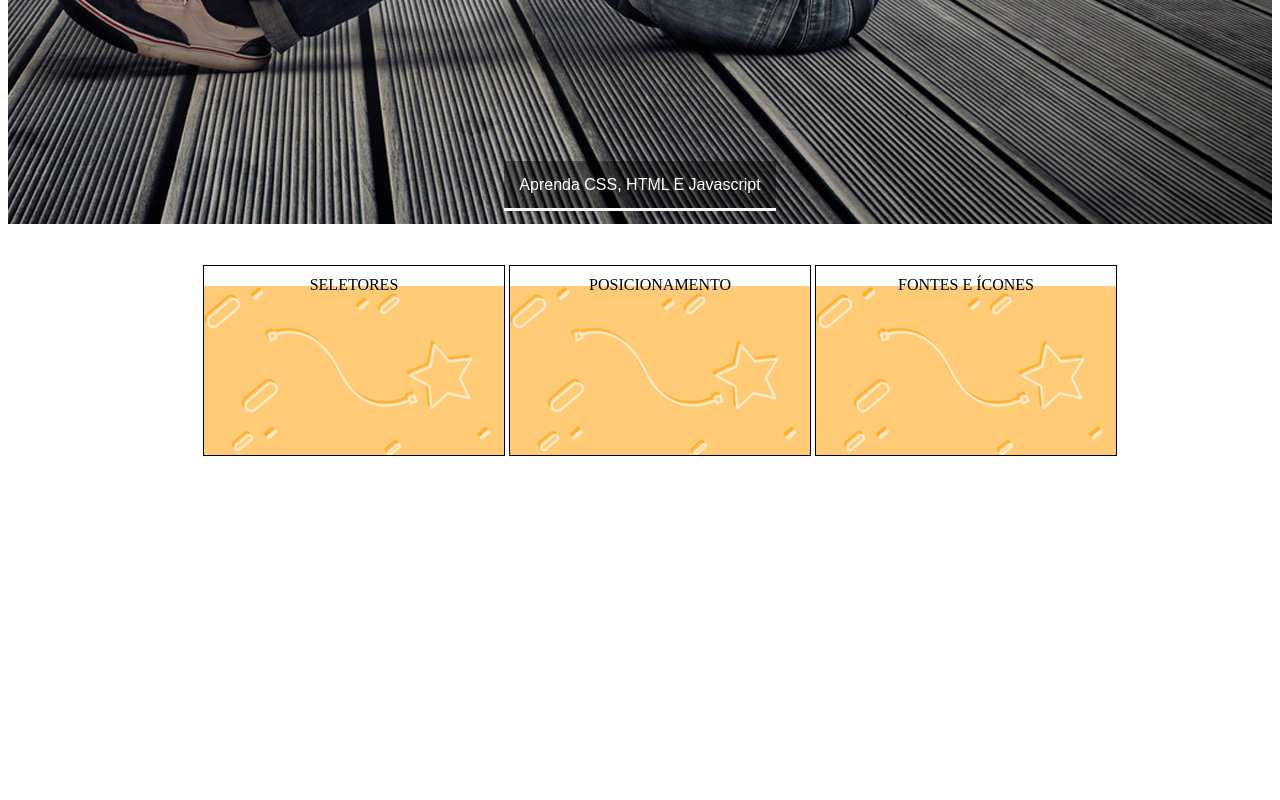
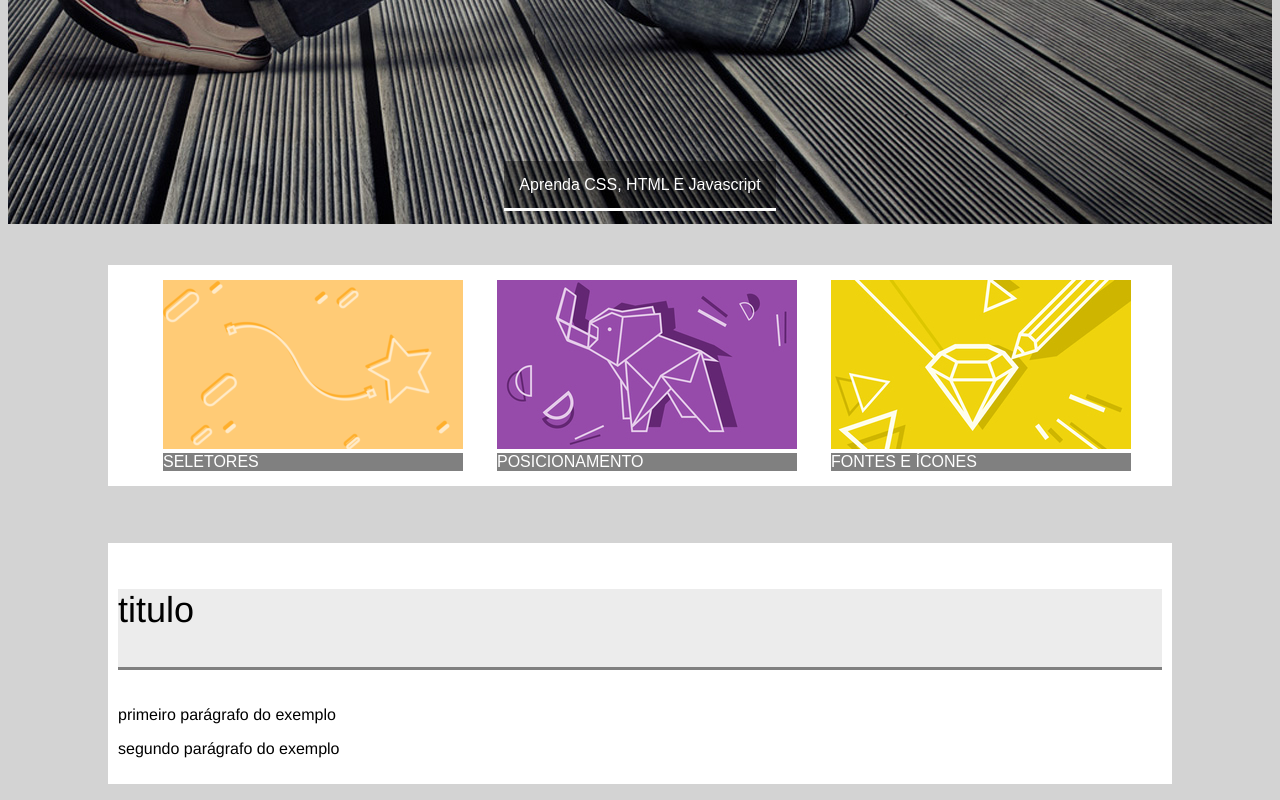
Before and after one commit to ronan-vargas/udemy-html-css-js, a plain HTML site: page 09_TesteCSS.html in a window 1280 px wide. Shown: the part 535-1335 px from the top of the page. Before the commit the page ends 1040 px from the top, so only its background shows below. Drawn offline with Linux system fonts and the light colour scheme.

Commit message:
Terceira secao

```diff
--- a/09_TesteCSS.html
+++ b/09_TesteCSS.html
@@ -8,6 +8,9 @@
         <meta name="Description" content="Página do Medeiros">
         <meta name="keywords" content="html5, tec">
         <style>
+            body {
+                background-color: lightgray;
+            }
             #s1 {
                 background-image: url(ProjetoCSS-inicio/imagens/bg-3.jpg);
                 color: white;
@@ -15,18 +18,11 @@
                 font-family: sans-serif;
                 background-position: right bottom;
             }
-
-            #s2 {
-                padding: 25px 100px;
-            }
-            #a1 {
-
-            }
-            #a2 {
+            #s1-a2 {
                 padding: 300px 0px;
                 text-align: center;
             }
-            .uls1 {
+            .s1-a1-li {
                 list-style: none;
                 float: right;
                 padding: 12px 25px;
@@ -34,69 +30,96 @@
                 border-width: thin;
                 margin: 10px;
             }
-            #a3 {
+            #s1-a2-p1 {
+                display: inline;
+                font-size: 56px;
+
+            }
+            #s1-a3 {
                 text-align: center;
                 padding: 30px 150px;
                 float: center;
             }
-
-            #p1 {
-                display: inline;
-                font-size: 56px;
-
+            #s2 {
+                padding: 25px 100px;
+                background-color: lightgray;
             }
-
-            #p2 {
+            #s1-a3-p2 {
                 display: inline;
                 background-color: rgba(0,0,0,0.4);
                 border-bottom-style: solid;
                 padding: 15px;
                 border-bottom-color: white;
              }
-            #ula4 {
-                text-align: center;
+            #s2-a4-ul {
+                background-color: white;
             }
-            #uls2 {
-                background: url("/ProjetoCSS-inicio/imagens/card_01.png") no-repeat left bottom;
-                /*list-style: none;*/
-                padding: 10px 25px;
-                border-style: solid;
+            .s2-a4-ul-li {
+                padding: 15px;
                 border-width: thin;
+                display: inline-block;
+                font-family: Arial;
+
+            }
+            .s2-a4-ul-li-p {
+                background-color: gray;
+                background-position: center;
                 margin: auto;
-                display: inline-block;
-                height: 169px;
-                width: 250px;
+                box-sizing: border-box;
+                color: white;
+            }
+            #s3 {
+                padding: 0px 100px;
+            }
+            #s3-a5-ul {
+                background-color: white;
+                padding: 10px;
+            }
+            #s3-a5-ul-h1 {
+                background-color: rgb(236, 236, 236);
+                border-bottom: gray solid;
+                font: 36px Helvetica;
 
-                /*list-style-image: url("/ProjetoCSS-inicio/imagens/card_01.png")*/
+            }
+            .s3-a5-ul-p {
+                font-family: Helvetica;
             }
         </style>
     </head>
     <body>
         <section id="s1">
-            <article id="a1">
+            <article id="s1-a1">
                     <ul>
-                        <li class="uls1">CONTATO</li>
-                        <li class="uls1">QUEM SOU EU</li>
-                        <li class="uls1">INÍCIO</li>
+                        <li class="s1-a1-li">CONTATO</li>
+                        <li class="s1-a1-li">QUEM SOU EU</li>
+                        <li class="s1-a1-li">INÍCIO</li>
                     </ul>
             </article>
-            <article id="a2">
-                <p id="p1">CURSO WEB FUNDAMENTOS</p>
+            <article id="s1-a2">
+                <p id="s1-a2-p1">CURSO WEB FUNDAMENTOS</p>
             </article>
-            <article id="a3">
-                <p id="p2">Aprenda CSS, HTML E Javascript</p>
+            <article id="s1-a3">
+                <p id="s1-a3-p2">Aprenda CSS, HTML E Javascript</p>
             </article>
         </section>
         <section id="s2">
-            <article id="a4">
-                <header>
-                    <ul id="ula4">
-                        <li id="uls2">SELETORES</li>
-                        <li id="uls2">POSICIONAMENTO</li>
-                        <li id="uls2">FONTES E ÍCONES</li>
-                    </ul>
-                </header>
+            <article id="s2-a4">
+                <ul id="s2-a4-ul">
+                    <li class="s2-a4-ul-li"><img alt="SELETORES" src="ProjetoCSS-inicio/imagens/card_01.png"/><p class="s2-a4-ul-li-p">SELETORES</p></li>
+                    <li class="s2-a4-ul-li"><img alt="POSICIONAMENTO" src="ProjetoCSS-inicio/imagens/card_02.jpg"/><p class="s2-a4-ul-li-p">POSICIONAMENTO</p></li>
+                    <li class="s2-a4-ul-li"><img alt="FONTES" src="ProjetoCSS-inicio/imagens/card_03.jpg"/><p class="s2-a4-ul-li-p">FONTES E ÍCONES</p></li>
+                </ul>
             </article>
         </section>
+        <section id="s3">
+            <article id="s3-a5">
+                <ul id="s3-a5-ul">
+                    <h1 id="s3-a5-ul-h1"><p>titulo</p></h1>
+                    <p class="s3-a5-ul-p">primeiro parágrafo do exemplo</p>
+                    <p class="s3-a5-ul-p">segundo parágrafo do exemplo</p>
+                </ul>
+            </article>
+        </section>
+
     </body>
 </html>
```
